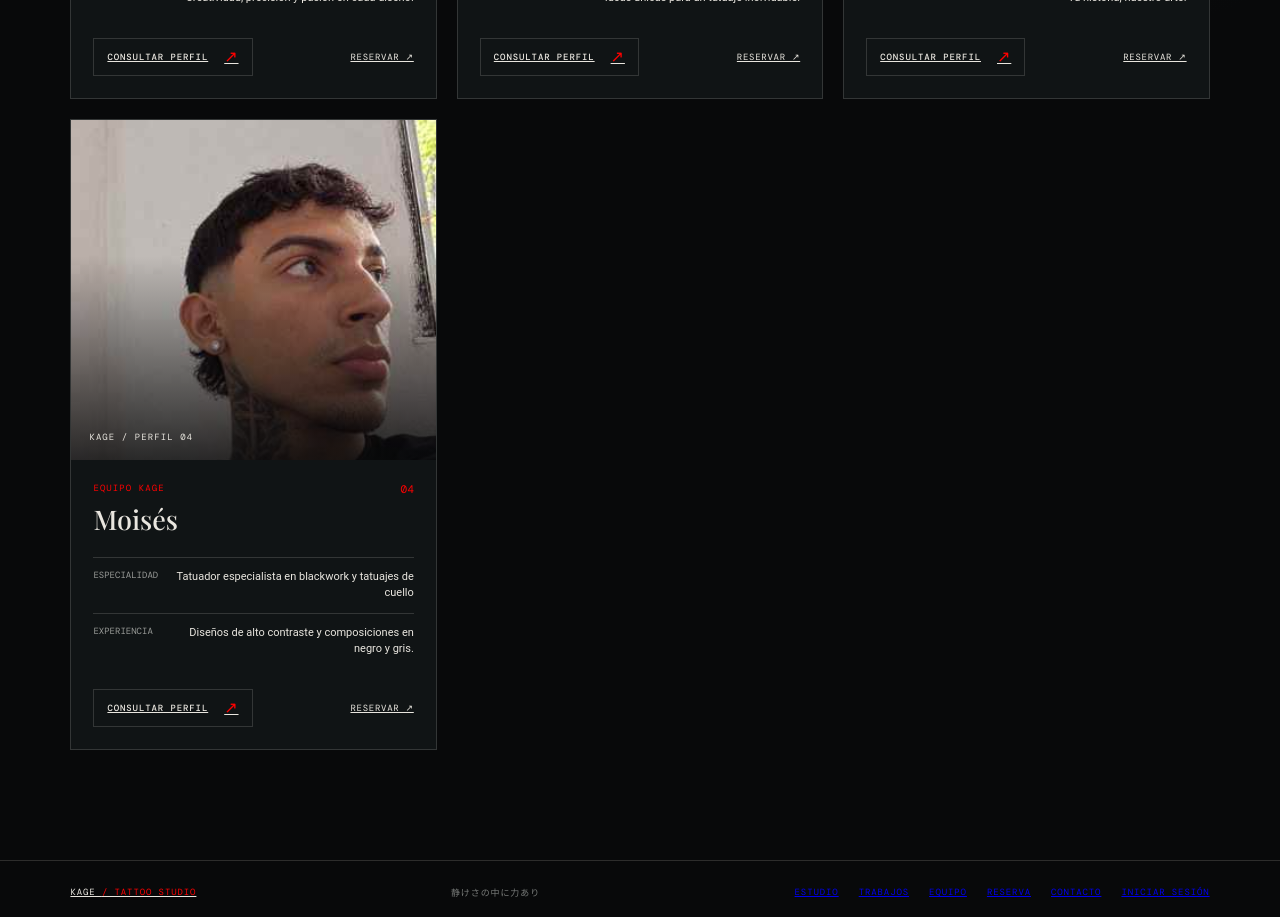
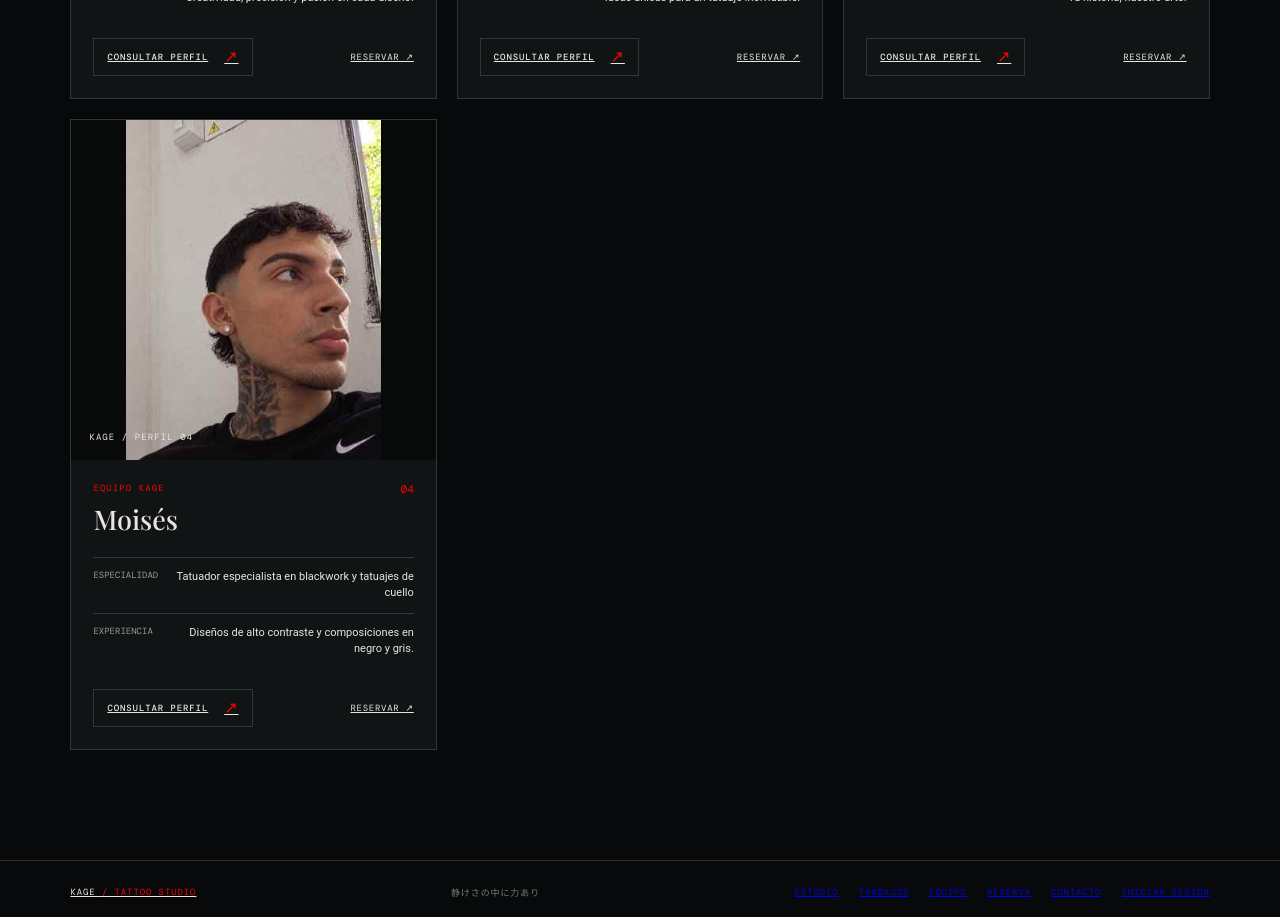
Before and after one commit to marzolamoises461-cmyk/INKTATTO, a Nuxt app in the folder frontend/: page /artists in a window 1280 px wide. Shown: the part 960-1877 px from the top of the page. Built offline with nearby package versions, Linux system fonts and the light colour scheme; a web font is replaced by a local one.

Commit message:
Show Moises full portrait without cropping

```diff
--- a/frontend/app/pages/artists/index.vue
+++ b/frontend/app/pages/artists/index.vue
@@ -9,7 +9,7 @@
 
       <section class="artist-grid" aria-label="Perfiles del equipo">
         <article v-for="(artist, index) in artistProfiles" :key="artist.slug" class="artist-card">
-          <NuxtLink class="artist-card__image" :to="`/artists/${artist.slug}`" :aria-label="`Consultar perfil de ${artist.label}`">
+          <NuxtLink class="artist-card__image" :class="{ 'artist-card__image--moises': artist.slug === 'moises' }" :to="`/artists/${artist.slug}`" :aria-label="`Consultar perfil de ${artist.label}`">
             <img class="studio-image" :src="artist.image" :alt="`Fotografía de ${artist.label}, equipo KAGE Tattoo Studio`" loading="lazy" />
             <span>KAGE / PERFIL {{ (index + 1).toString().padStart(2, '0') }}</span>
           </NuxtLink>
@@ -73,6 +73,27 @@ import { artistProfiles } from '../../data/studio'
 
 .artist-card__image:hover img {
   transform: scale(1.04);
+}
+
+/* La foto de Moisés se muestra completa, sin recortar cabeza, cuerpo ni tatuajes. */
+.artist-card__image--moises {
+  background: #080909;
+}
+
+.artist-card__image--moises .studio-image {
+  display: block;
+  width: 100%;
+  height: 100%;
+  object-fit: contain;
+  object-position: center center;
+}
+
+.artist-card__image--moises:hover img {
+  transform: none;
+}
+
+.artist-card__image--moises::after {
+  display: none;
 }
 
 .artist-card__image::after {
```
